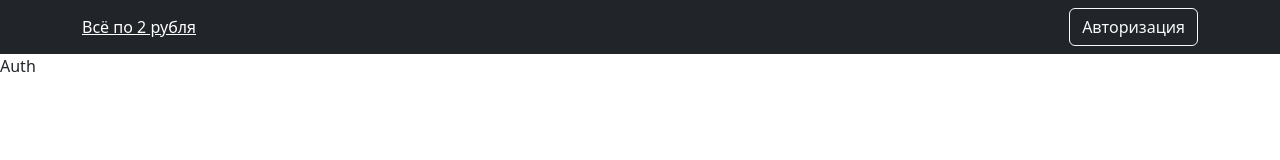
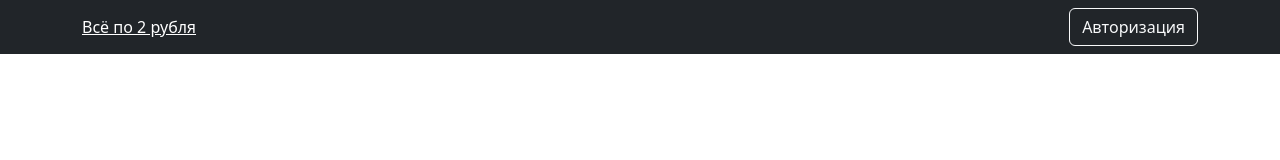
Before and after one commit to KirillSezen/web-market, a React (Vite) app in the folder client/: page /login in a window 1280 px wide. Shown: the top 160 px of the page. Built offline with nearby package versions, Linux system fonts and the light colour scheme.

Commit message:
add simple styles for auth

```diff
--- a/client/src/pages/Auth.jsx
+++ b/client/src/pages/Auth.jsx
@@ -1,7 +1,10 @@
+import { Container } from "react-bootstrap"
 
 const Auth = () => {
 	return (
-		<div>Auth</div>
+		<Container className="d-flex justify-content-center align-items-center">
+
+		</Container>
 	)
 }
 
```
